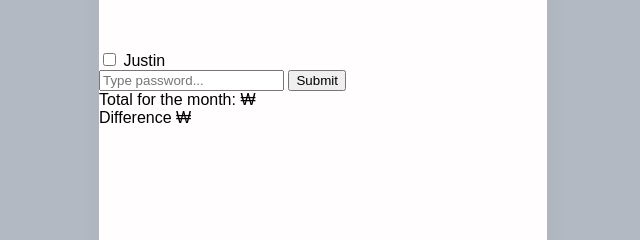
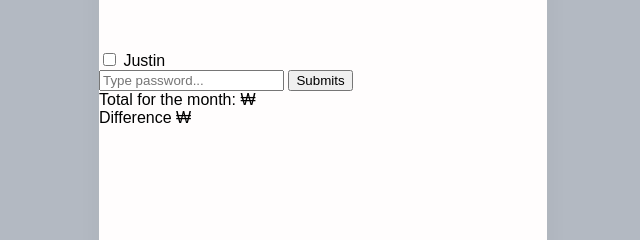
Before and after one commit to isik-dev/little-candie, a website built with webpack: page public/index.html in a window 1280 px wide. Shown: the part 312-552 px from the top of the page, 637-1277 px from the left. Built offline with nearby package versions, Linux system fonts and the light colour scheme; no server answers; files whose address does not match are found by name.

Commit message:
testingJenk

```diff
--- a/public/index.html
+++ b/public/index.html
@@ -36,7 +36,7 @@
                 </div>
                 <div>
                     <input id="passwordJ" type="password" placeholder="Type password...">
-                    <button id="submitJ">Submit</button>
+                    <button id="submitJ">Submits</button>
 
                 </div>
                 <div id="calculationsJ">
```
